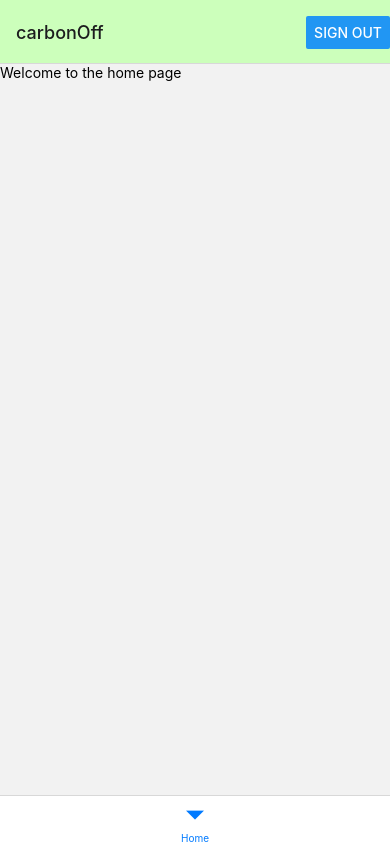
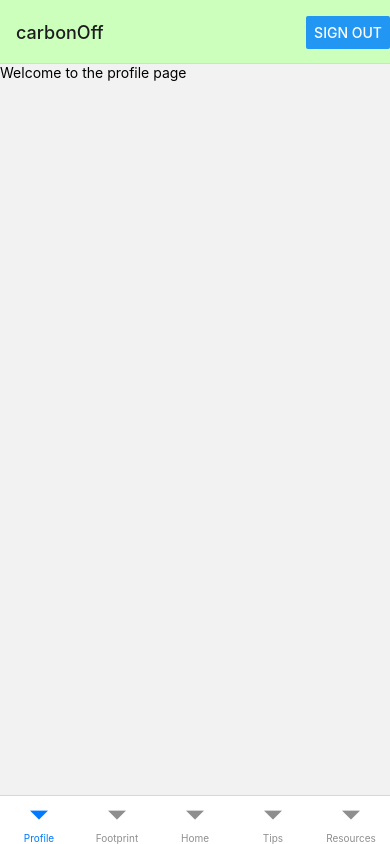
Before and after one commit to ophunt/carbonoff, a React Native app: screen /Main in a window 390 px wide. Built offline with nearby package versions, Linux system fonts and the light colour scheme.

Commit message:
Add other pages on main

```diff
--- /dev/null
+++ b/Footprint.js
@@ -0,0 +1,10 @@
+import React from "react";
+import { View, Text } from "react-native";
+
+export default function Footprint({ navigation }) {
+    return (
+        <View>
+            <Text>Welcome to the footprint page</Text>
+        </View>
+    );
+}
--- a/Main.js
+++ b/Main.js
@@ -1,14 +1,22 @@
 import { createBottomTabNavigator } from "@react-navigation/bottom-tabs";
 import React from "react";
 import { View, Text } from "react-native";
+import Footprint from "./Footprint";
 import Home from "./Home";
+import Profile from "./Profile";
+import Resources from "./Resources";
+import Tips from "./Tips";
 
 const Tab = createBottomTabNavigator();
 
 export default function Main({ navigation }) {
     return (
         <Tab.Navigator screenOptions={{ headerShown: false }}>
+            <Tab.Screen name="Profile" component={Profile} />
+            <Tab.Screen name="Footprint" component={Footprint} />
             <Tab.Screen name="Home" component={Home} />
+            <Tab.Screen name="Tips" component={Tips} />
+            <Tab.Screen name="Resources" component={Resources} />
         </Tab.Navigator>
     );
 }
--- /dev/null
+++ b/Profile.js
@@ -0,0 +1,10 @@
+import React from "react";
+import { View, Text } from "react-native";
+
+export default function Profile({ navigation }) {
+    return (
+        <View>
+            <Text>Welcome to the profile page</Text>
+        </View>
+    );
+}
--- /dev/null
+++ b/Resources.js
@@ -0,0 +1,10 @@
+import React from "react";
+import { View, Text } from "react-native";
+
+export default function Resources({ navigation }) {
+    return (
+        <View>
+            <Text>Welcome to the resources page</Text>
+        </View>
+    );
+}
--- /dev/null
+++ b/Tips.js
@@ -0,0 +1,10 @@
+import React from "react";
+import { View, Text } from "react-native";
+
+export default function Tips({ navigation }) {
+    return (
+        <View>
+            <Text>Welcome to the tips page</Text>
+        </View>
+    );
+}
```
